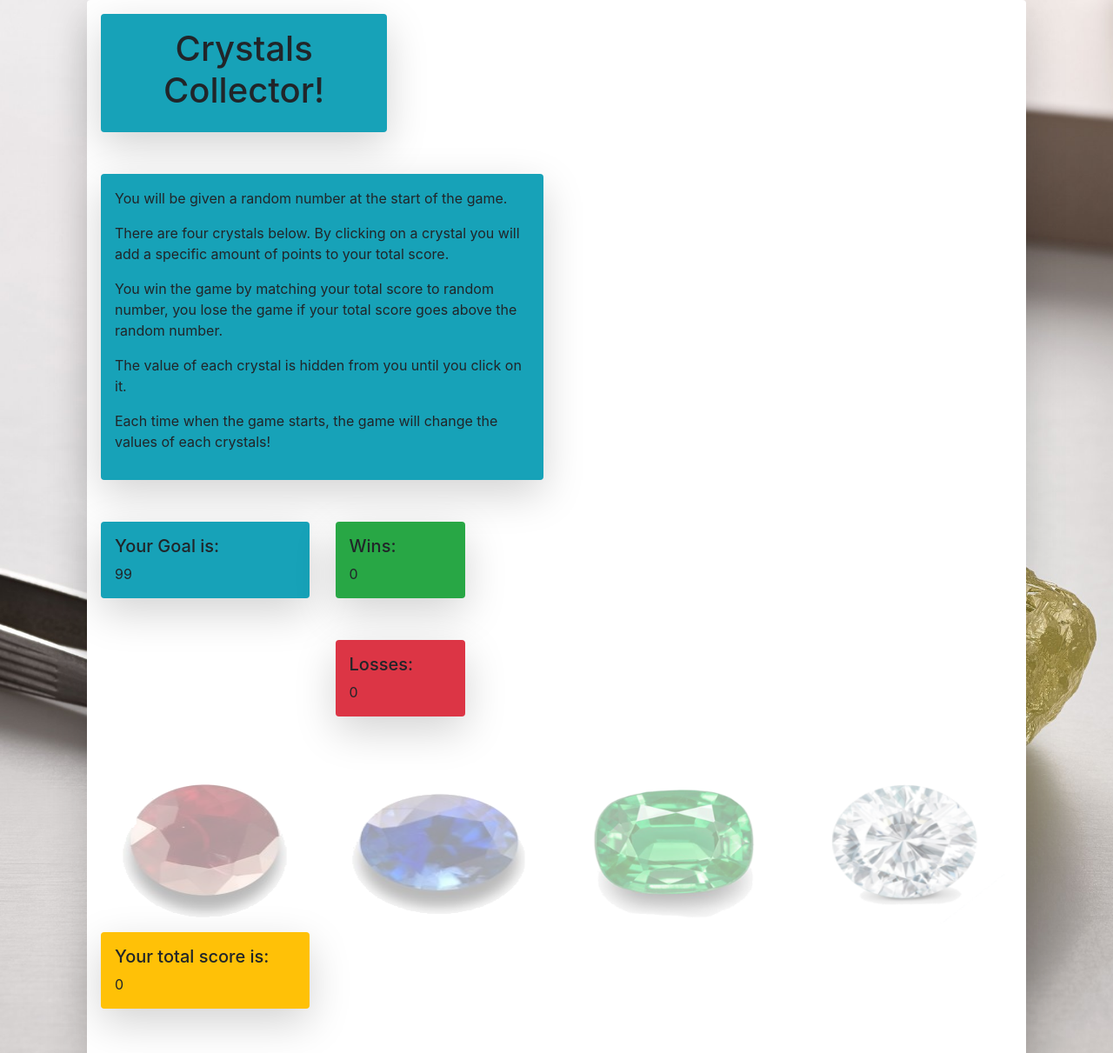
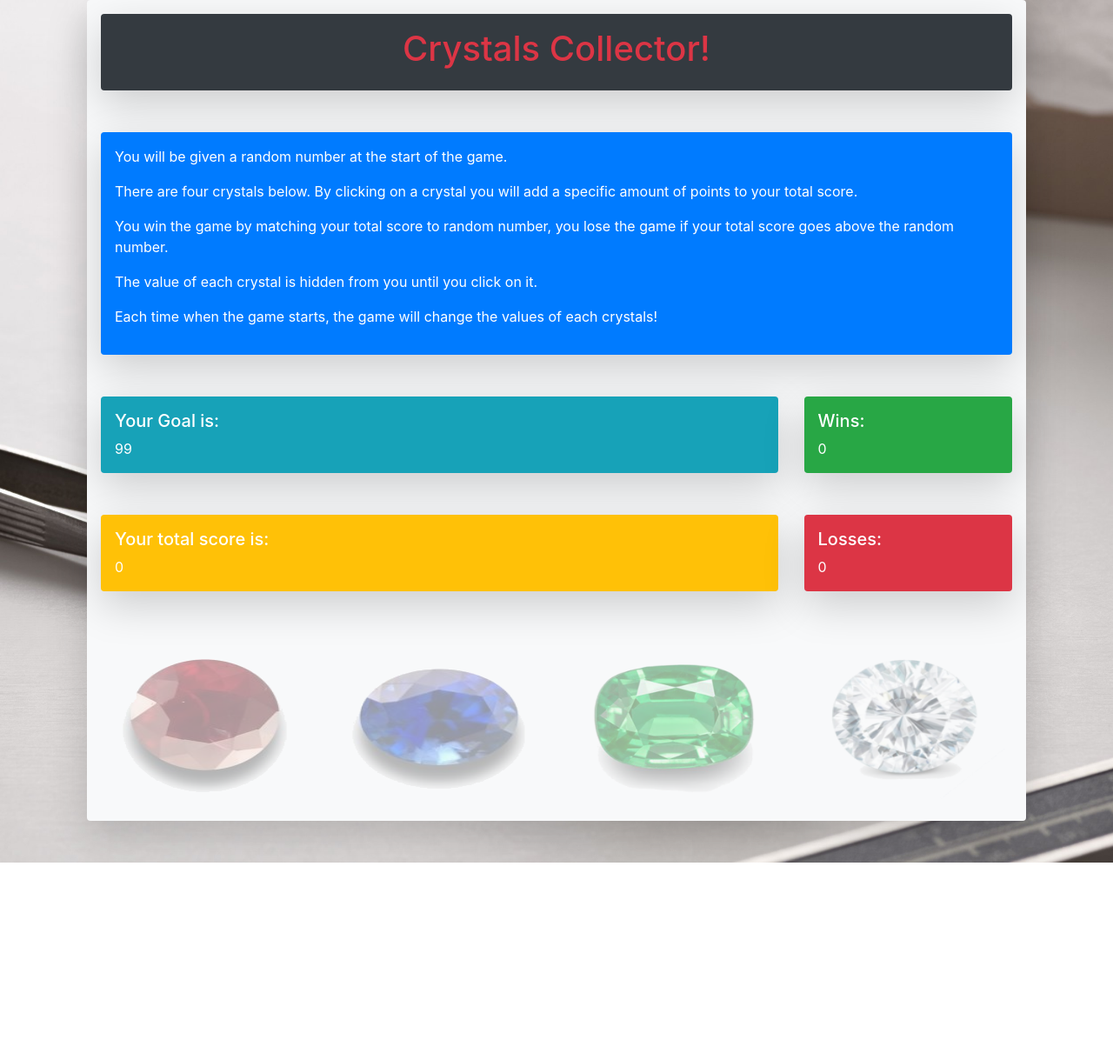
Before and after one commit to peterztan/unit-4-game, a plain HTML site: page index.html in a window 1280 px wide. Shown: the top 1211 px of the page at 87% size. After the commit the page ends 992 px from the top, so only its background shows below. Drawn offline with nearby package versions, Linux system fonts and the light colour scheme.

Commit message:
final commit, may try to make it better

```diff
--- a/assets/css/style.css
+++ b/assets/css/style.css
@@ -3,7 +3,7 @@ body {
     background-size: cover;
 }
 
-h1 {
+h1, h2 {
     text-align: center;
 }
 
@@ -19,11 +19,11 @@ img {
 
 img:hover {
     opacity: 1;
-    width: 15em;
-    height: 15em;
-    transform: translateX(0.5em);
+    width: 13em;
+    height: 13em;
+    transform: translateX(-2.5em);
 }
 
 img:active {
-    transform: translateY(0.5em);
+    transform: translateY(1em);
 }
--- a/assets/javascript/javascript.js
+++ b/assets/javascript/javascript.js
@@ -1,5 +1,5 @@
 $(document).ready(function () {
-    console.log(this);
+    $('.game-state').hide();
 
     var gemValue = [];
     var win = 0;
@@ -9,6 +9,7 @@ $(document).ready(function () {
     var activeGem = ['#ruby', '#sapphire', '#emerald', '#diamond'];
     var gemID;
     var totalScore;
+
     gameReset();
     //define a function to describe the game's resting state//
     function gameReset() {
@@ -42,10 +43,14 @@ $(document).ready(function () {
 
         if (totalScore === startingNumber) {
             win ++;
+            $('.game-state').addClass('bg-success text-white');
+            $('.game-state').show();
             $('#game-state').text('Congratulations! You Win!');
             gameReset();
         } else if (totalScore > startingNumber) {
             losses ++;
+            $('.game-state').addClass('bg-danger text-white');
+            $('.game-state').show();
             $('#game-state').text('Too bad! Better luck next time!');
             gameReset();
             }
@@ -53,6 +58,8 @@ $(document).ready(function () {
 
     //define a function for when each image is clicked, the game updates and the totalScore is updated//
     $('.card-img').on('click', function gameUpdate() {
+        $('.game-state').hide();
+        $('.game-state').removeClass('bg-danger bg-success text-white');
         $('#game-state').text('');
         var currentScore = parseInt($('#total-score').text());
         var currentValue = parseInt($(this).attr('data-value'));
--- a/index.html
+++ b/index.html
@@ -18,17 +18,17 @@
         <div class="container">
             <div class="container-fluid">
                 <div class="card-transparent">
-                    <div class="card-body shadow-lg p-3 mb-5 bg-white rounded">
+                    <div class="card-body shadow-lg p-3 mb-5 bg-light rounded">
                         <div class="row align-items-center">
-                            <div class="col-md-4">
-                                <div class="card-text shadow-lg p-3 mb-5 bg-info rounded">
+                            <div class="col-md-12">
+                                <div class="card-text shadow-lg p-3 mb-5 bg-dark text-danger rounded">
                                     <h1>Crystals Collector!</h1>
                                 </div>
                             </div>
                         </div>
                         <div class="row">
-                            <div class="col-md-6">
-                                <div class="card-text shadow-lg p-3 mb-5 bg-info rounded">
+                            <div class="col-md-12">
+                                <div class="card-text shadow-lg p-3 mb-5 bg-primary text-white rounded">
                                     <p>
                                     You will be given a random number at the start of the game.
                                     </P>
@@ -46,27 +46,37 @@
                                     </p>
                                 </div>
                             </div>
-                            <div id="game-state" class="col-md-6"></div>
                         </div>
                         <div class="row">
-                            <div class="col-md-3">
-                                <div class="card-text shadow-lg p-3 mb-5 bg-info rounded">
+                            <div class="col-md-9">
+                                <div class="card-text shadow-lg p-3 mb-5 bg-info text-white rounded">
                                     <h5>Your Goal is:</h5>
                                     <div id="display"></div>
                                 </div>
+                                <div class="card-text shadow-lg p-3 mb-5 bg-warning text-white rounded">
+                                    <h5>Your total score is:</h5>
+                                    <div id="total-score"></div>
+                                </div>
                             </div>
-                            <div class="col-md-2">
-                                <div class="card-text shadow-lg p-3 mb-5 bg-success rounded">
-                                    <h5>Wins:</h3>
+                            <div class="col-md-3">
+                                <div class="card-text shadow-lg p-3 mb-5 bg-success text-white rounded">
+                                    <h5>Wins: </h3>
                                     <div id="wins"></div>
                                 </div>
-                                <div class="card-text shadow-lg p-3 mb-5 bg-danger rounded">
-                                    <h5>Losses:</h3>
+                                <div class="card-text shadow-lg p-3 mb-5 bg-danger text-white rounded">
+                                    <h5>Losses: </h3>
                                     <div id="losses"></div>
                                 </div>
                             </div>
                         </div>
                         <div class="row">
+                            <div class="col-md-12">
+                                <div class="card-text game-state shadow-lg p-3 mb-5 text-white rounded">
+                                    <h2 id="game-state"></h2>
+                                </div>
+                            </div>
+                        </div
+                        ><div class="row">
                             <div class="col-md-3">
                                 <img class="card-img" id="ruby" src="./assets/images/ruby.jpg" alt="ruby">
                             </div>
@@ -80,14 +90,7 @@
                                 <img class="card-img" id="diamond" src="./assets/images/diamond.jpg" alt="diamond">
                             </div>
                         </div>
-                        <div class="row">
-                            <div class="col-md-3">
-                                <div class="card-text shadow-lg p-3 mb-5 bg-warning rounded">
-                                    <h5>Your total score is:</h5>
-                                <div id="total-score"></div>
-                                </div>
-                            </div>
-                        </div>
+
                     </div>
                 </div>
             </div>
```
